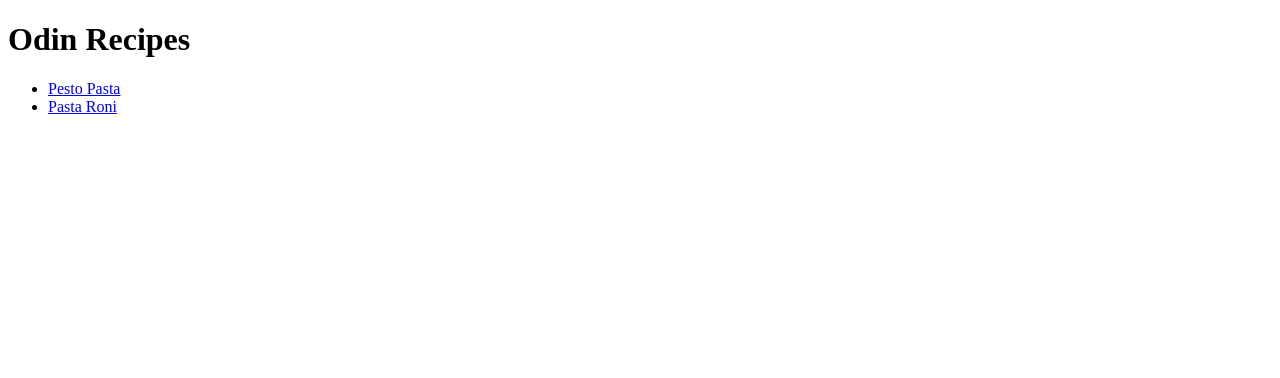
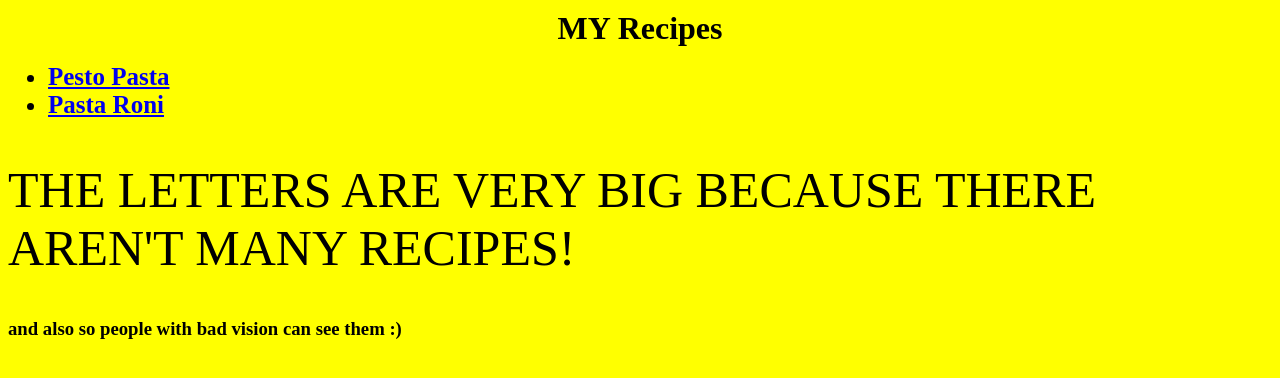
Before and after one commit to AyameTofu/my-recipes, a plain HTML site: page index.html in a window 1280 px wide. Drawn offline with Linux system fonts and the light colour scheme.

Commit message:
Added banana coloring
ALso made some text better (or worse)

```diff
--- a/index.html
+++ b/index.html
@@ -2,14 +2,18 @@
 <html lang="en">
     <head>
         <meta charset="UTF-8">
+        <link rel="stylesheet" href="style.css">
     </head>
 
     <body>
-        <h1>Odin Recipes</h1>
+
+        <h1>MY Recipes</h1>
         <ul>
             <li><a href="recipes/pesto.html">Pesto Pasta</a></li>
             <li><a href="recipes/roni.html">Pasta Roni</a></li>
         </ul>
+        <h2 id="big">THE LETTERS ARE VERY BIG BECAUSE THERE AREN'T MANY RECIPES!</h2>
+        <h3>and also so people with bad vision can see them :)</h3>
 
     </body>
 </html>
--- /dev/null
+++ b/style.css
@@ -0,0 +1,24 @@
+* {
+    box-sizing: border-box;
+}
+
+body {
+    background-color: yellow;
+}
+h1 {
+    background-color: yellow;
+    width: 20px auto;
+    height: 50px auto;
+    margin: 10px;
+    text-align: center;
+}
+li {
+
+    font-weight: 800;
+    font-size: 25px;
+}
+
+#big {
+    font-weight: 100;
+    font-size: 50px;
+}
```
Also changed, not shown: recipes/pesto.html (+1 -0 lines), recipes/roni.html (+1 -0 lines), 1 other file.
